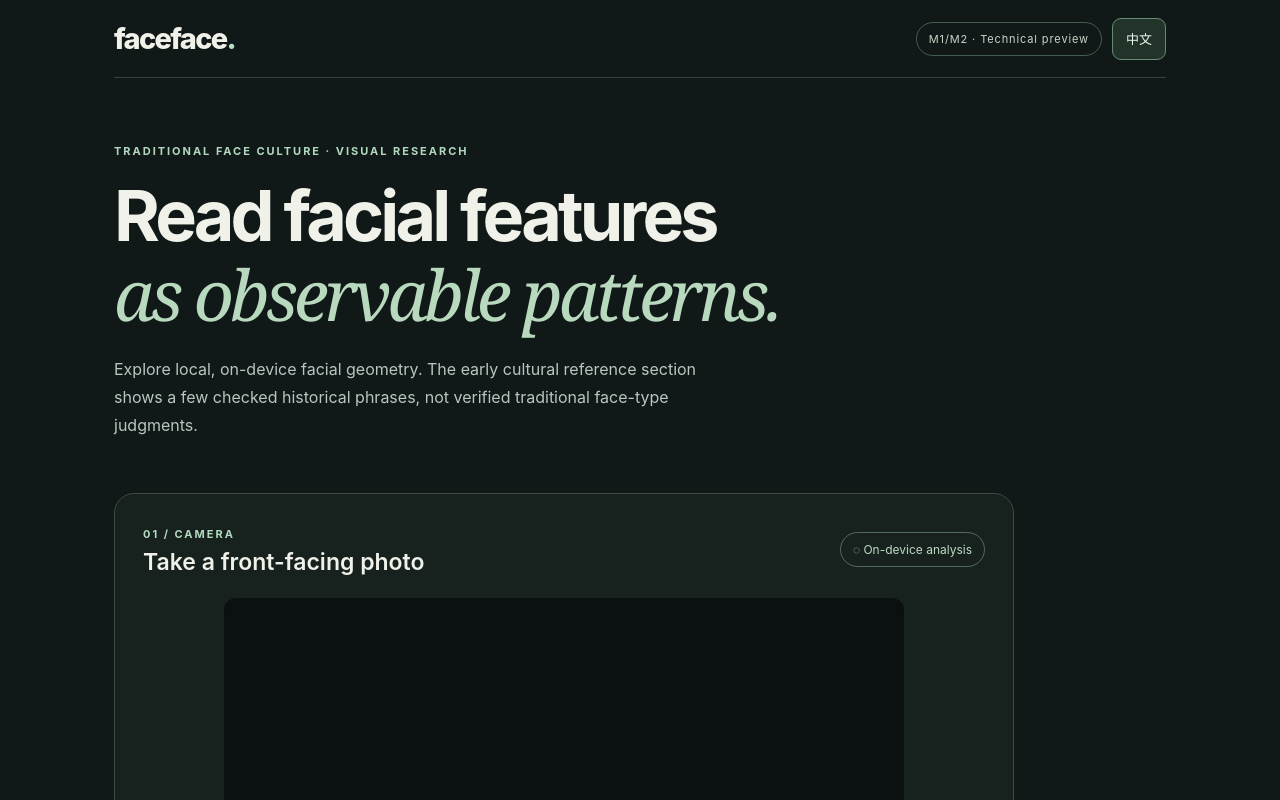
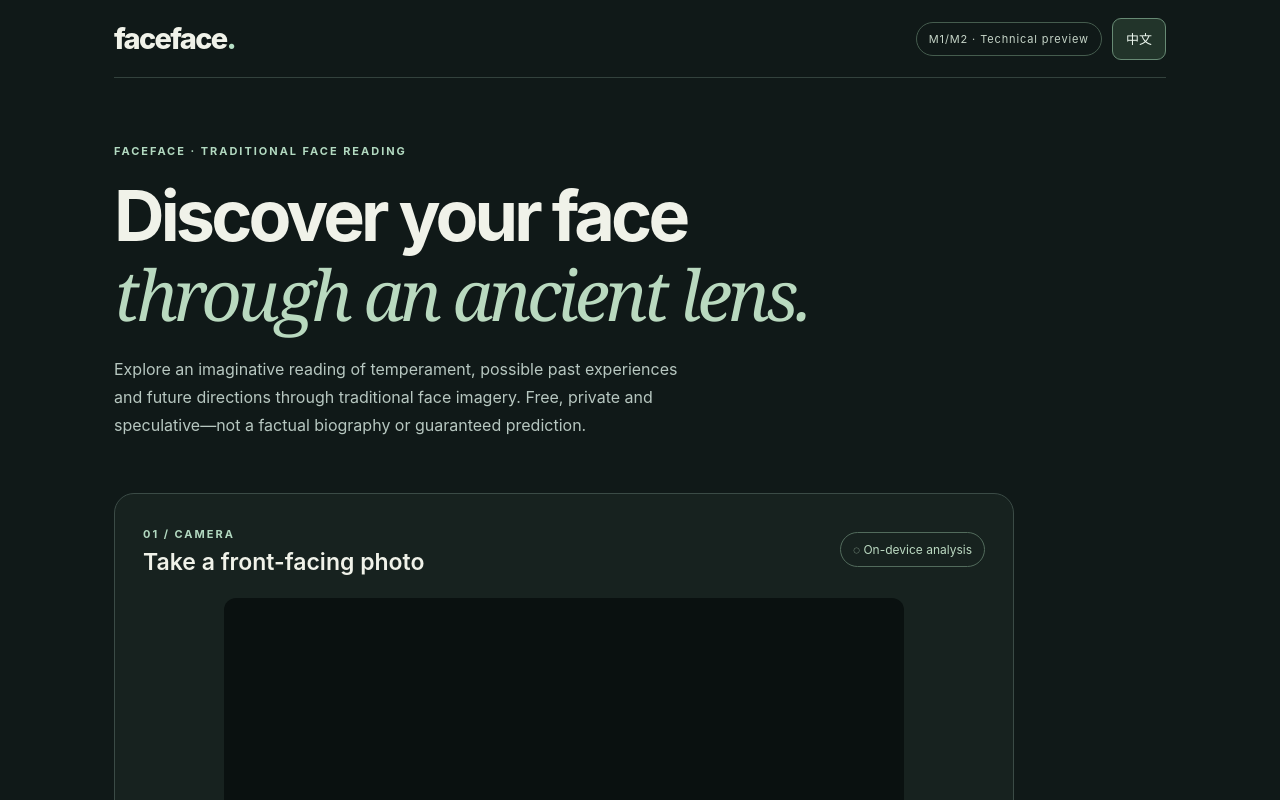
Before and after one commit to Justalittlebittt/Faceface, a React (Vite) app: page / in a window 1280 px wide. Shown: the top 800 px of the page. Built offline with nearby package versions, Linux system fonts and the light colour scheme.

Commit message:
copy(site): present Faceface as a traditional life reading experience rather than a cultural OCR preview

```diff
--- a/src/i18n.ts
+++ b/src/i18n.ts
@@ -6,10 +6,10 @@ export const copy = {
   en: {
     version: "M1/M2 · Technical preview",
     switchLanguage: "中文",
-    eyebrow: "TRADITIONAL FACE CULTURE · VISUAL RESEARCH",
-    heroFirst: "Read facial features",
-    heroSecond: "as observable patterns.",
-    subtitle: "Explore local, on-device facial geometry. The early cultural reference section shows a few checked historical phrases, not verified traditional face-type judgments.",
+    eyebrow: "FACEFACE · TRADITIONAL FACE READING",
+    heroFirst: "Discover your face",
+    heroSecond: "through an ancient lens.",
+    subtitle: "Explore an imaginative reading of temperament, possible past experiences and future directions through traditional face imagery. Free, private and speculative—not a factual biography or guaranteed prediction.",
     cameraStep: "01 / CAMERA",
     cameraTitle: "Take a front-facing photo",
     privateLabel: "◌ On-device analysis",
@@ -117,9 +117,9 @@ export const copy = {
     version: "M1/M2 · HTTPS 技术测试版",
     switchLanguage: "English",
     eyebrow: "TRADITIONAL FACE CULTURE · VISUAL RESEARCH",
-    heroFirst: "让面部形态，",
-    heroSecond: "成为可读的语言。",
-    subtitle: "用真实的相机画面测试浏览器端特征提取。目前仅展示经过原页核对的少量历史用语，完整古籍解读仍在开发中。",
+    heroFirst: "看面相，",
+    heroSecond: "读一段人生的可能。",
+    subtitle: "从传统面相意象出发，探索性情、过往经历与未来方向的可能解读。免费、本地处理照片；这些推演不是已知人生事实，也不保证预测准确。",
     cameraStep: "01 / CAMERA",
     cameraTitle: "拍摄正面照片",
     privateLabel: "◌ 设备本地分析",
@@ -165,7 +165,7 @@ export const copy = {
     caution: "注意",
     originalScan: "查看原始扫描",
     pageIndex: "扫描 PDF 零起页",
-    saveReport: "保存或分享文化报告",
+    saveReport: "保存或分享面相解读",
     showMeasurements: "查看计算依据",
     hideMeasurements: "隐藏计算依据",
     compareAction: "对比同一人的另一张照片",
```
